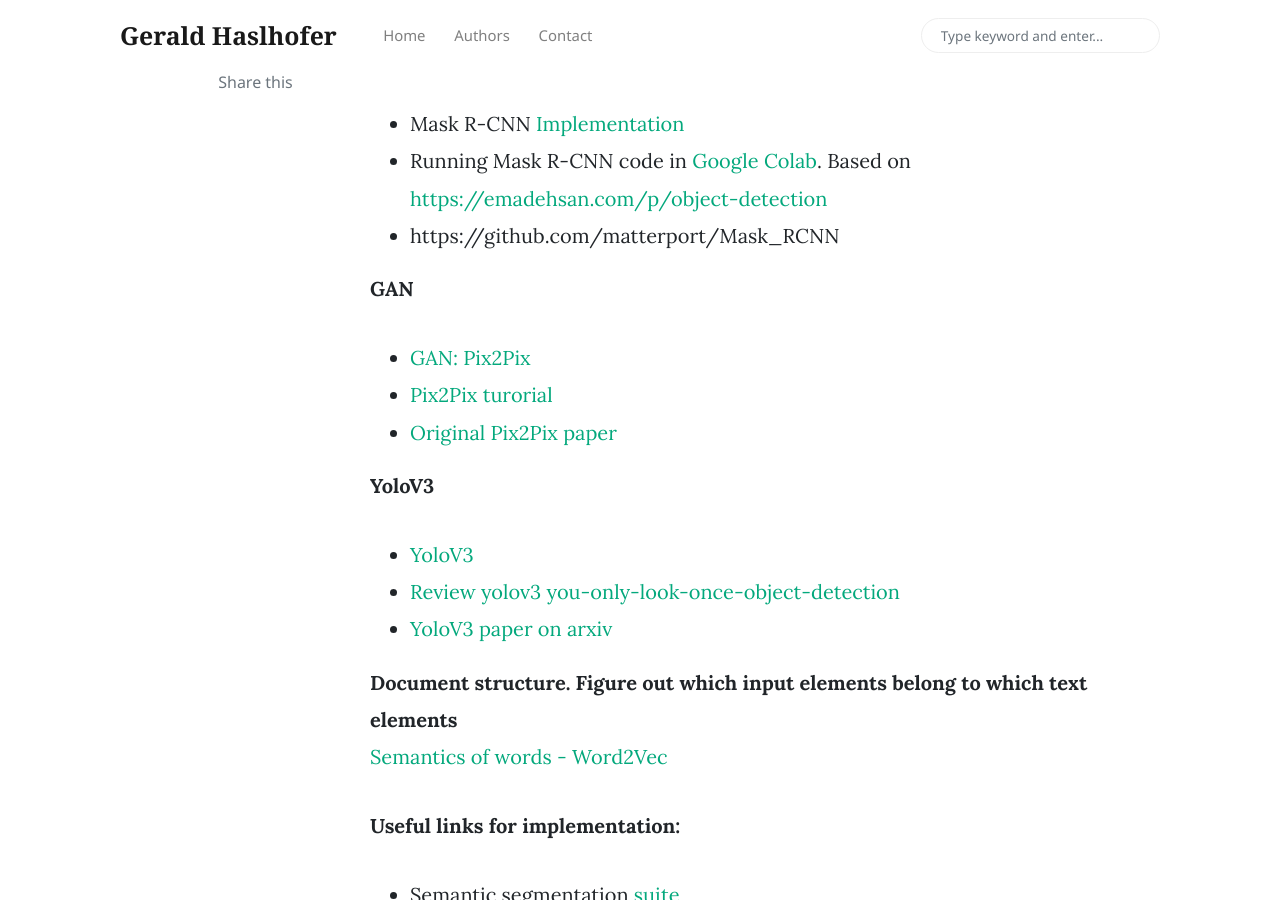
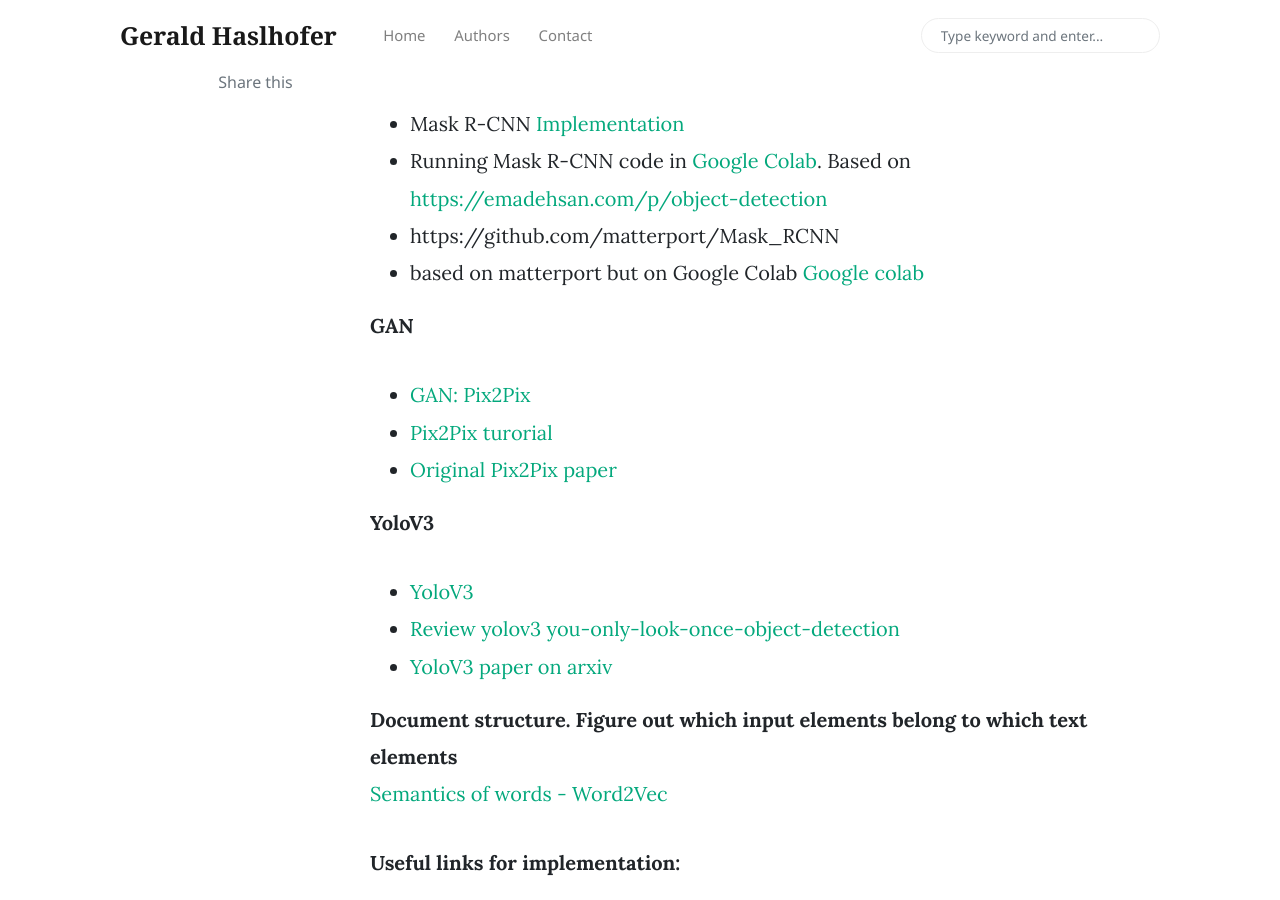
Before and after one commit to haslhofer/haslhofer.github.io, a Jekyll site: the page built from _posts/2019-09-07-image-segmentation.md, in a window 1280 px wide and 900 px high, scrolled down 2459 px. Built offline with Jekyll 4.4.1, drawn with Linux system fonts in a browser that asks for light colours; nearby versions of some CDN libraries; comment, search, counter and statistics services are not loaded.

Commit message:
image labels

```diff
--- a/_posts/2019-09-07-image-segmentation.md
+++ b/_posts/2019-09-07-image-segmentation.md
@@ -55,6 +55,7 @@ Implementation:
 * Mask R-CNN [Implementation](https://github.com/matterport/Mask_RCNN)
 * Running Mask R-CNN code in [Google Colab](https://colab.research.google.com/drive/16byp3HScL5HAOrA9axbm4_QXMYQWA6K8). Based on [https://emadehsan.com/p/object-detection](https://emadehsan.com/p/object-detection)
 * https://github.com/matterport/Mask_RCNN
+* based on matterport but on Google Colab [Google colab](https://colab.research.google.com/github/tugstugi/dl-colab-notebooks/blob/master/notebooks/Matterport_Mask_RCNN.ipynb#scrollTo=C7N6bsGkE98q)
 
 
 **GAN**
```
Also changed, not shown: 1 other file.
